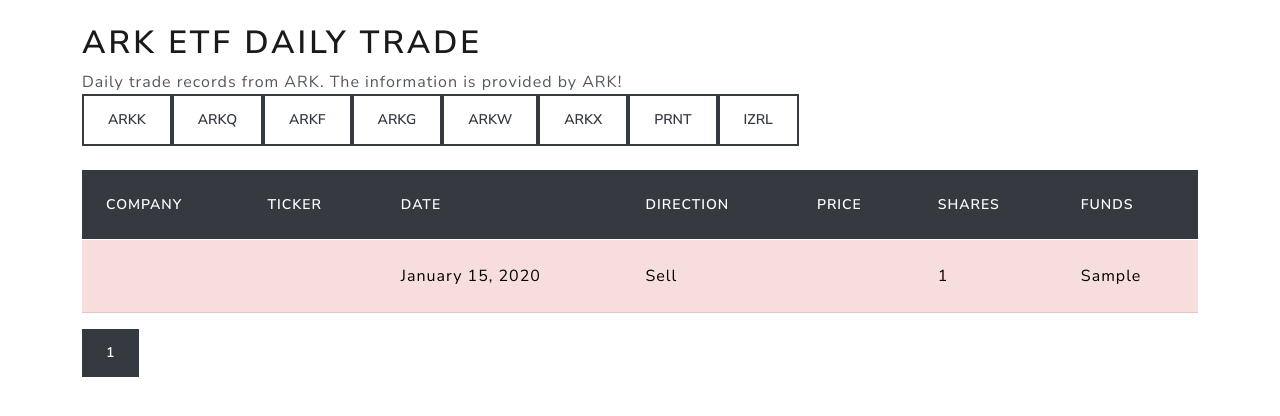
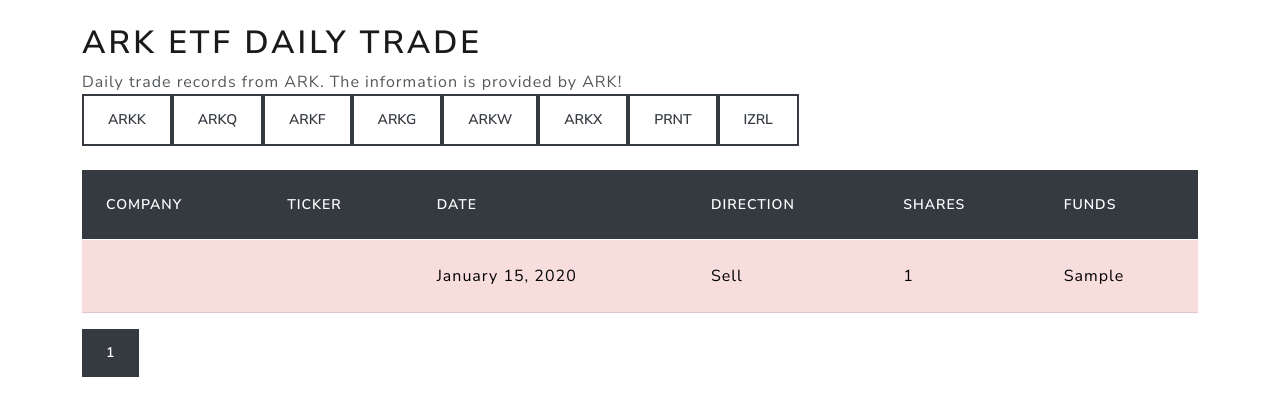
Before and after one commit to brianlulu/arketf, a Django app: page /dailytrade/ in a window 1280 px wide. Shown: the part 96-512 px from the top of the page. Run offline with Django 3.2, Linux system fonts and the light colour scheme; tables that the repository leaves empty hold one stand-in row (values such as "Sample post"); some libraries are stand-ins or nearby versions.

Commit message:
Take down price for the daily trade pages

```diff
--- a/arketf/main/templates/main/dailytrade/arkf.html
+++ b/arketf/main/templates/main/dailytrade/arkf.html
@@ -25,7 +25,7 @@
                     <th scope="col">Ticker</th>
                     <th scope="col">Date</th>
                     <th scope="col">Direction</th>
-                    <th scope="col">Price</th>
+                    <!-- <th scope="col">Price</th> -->
                     <th scope="col">Shares</th>
                     <th scope="col">Funds</th>
 
@@ -43,7 +43,7 @@
                             <td name="ticker">{{ trade.stock.ticker }}</td>
                             <td name="date">{{ trade.date | date:"F d, Y"}}</td>
                             <td name="direction">Buy</td>
-                            <td name="price">{{ trade.stock.price }}</td>
+                            <!-- <td name="price">{{ trade.stock.price }}</td> -->
                             <td name="share">{{ trade.shares }}</td>
                             <td name="fund">{{ trade.fund }}</td>
                         </tr>
@@ -57,7 +57,7 @@
                             <td name="ticker">{{ trade.stock.ticker }}</td>
                             <td name="date">{{ trade.date | date:"F d, Y"}}</td>
                             <td name="direction">Sell</td>
-                            <td name="price">{{ trade.stock.price }}</td>
+                            <!-- <td name="price">{{ trade.stock.price }}</td> -->
                             <td name="share">{{ trade.shares }}</td>
                             <td name="fund">{{ trade.fund }}</td>
                     {% endif %}
--- a/arketf/main/templates/main/dailytrade/arkg.html
+++ b/arketf/main/templates/main/dailytrade/arkg.html
@@ -25,7 +25,7 @@
                     <th scope="col">Ticker</th>
                     <th scope="col">Date</th>
                     <th scope="col">Direction</th>
-                    <th scope="col">Price</th>
+                    <!-- <th scope="col">Price</th> -->
                     <th scope="col">Shares</th>
                     <th scope="col">Funds</th>
 
@@ -43,7 +43,7 @@
                             <td name="ticker">{{ trade.stock.ticker }}</td>
                             <td name="date">{{ trade.date | date:"F d, Y"}}</td>
                             <td name="direction">Buy</td>
-                            <td name="price">{{ trade.stock.price }}</td>
+                            <!-- <td name="price">{{ trade.stock.price }}</td> -->
                             <td name="share">{{ trade.shares }}</td>
                             <td name="fund">{{ trade.fund }}</td>
                         </tr>
@@ -57,7 +57,7 @@
                             <td name="ticker">{{ trade.stock.ticker }}</td>
                             <td name="date">{{ trade.date | date:"F d, Y"}}</td>
                             <td name="direction">Sell</td>
-                            <td name="price">{{ trade.stock.price }}</td>
+                            <!-- <td name="price">{{ trade.stock.price }}</td> -->
                             <td name="share">{{ trade.shares }}</td>
                             <td name="fund">{{ trade.fund }}</td>
                     {% endif %}
--- a/arketf/main/templates/main/dailytrade/arkk.html
+++ b/arketf/main/templates/main/dailytrade/arkk.html
@@ -25,7 +25,7 @@
                     <th scope="col">Ticker</th>
                     <th scope="col">Date</th>
                     <th scope="col">Direction</th>
-                    <th scope="col">Price</th>
+                    <!-- <th scope="col">Price</th> -->
                     <th scope="col">Shares</th>
                     <th scope="col">Funds</th>
 
@@ -43,7 +43,7 @@
                             <td name="ticker">{{ trade.stock.ticker }}</td>
                             <td name="date">{{ trade.date | date:"F d, Y"}}</td>
                             <td name="direction">Buy</td>
-                            <td name="price">{{ trade.stock.price }}</td>
+                            <!-- <td name="price">{{ trade.stock.price }}</td> -->
                             <td name="share">{{ trade.shares }}</td>
                             <td name="fund">{{ trade.fund }}</td>
                         </tr>
@@ -57,7 +57,7 @@
                             <td name="ticker">{{ trade.stock.ticker }}</td>
                             <td name="date">{{ trade.date | date:"F d, Y"}}</td>
                             <td name="direction">Sell</td>
-                            <td name="price">{{ trade.stock.price }}</td>
+                            <!-- <td name="price">{{ trade.stock.price }}</td> -->
                             <td name="share">{{ trade.shares }}</td>
                             <td name="fund">{{ trade.fund }}</td>
                     {% endif %}
--- a/arketf/main/templates/main/dailytrade/arkq.html
+++ b/arketf/main/templates/main/dailytrade/arkq.html
@@ -25,7 +25,7 @@
                     <th scope="col">Ticker</th>
                     <th scope="col">Date</th>
                     <th scope="col">Direction</th>
-                    <th scope="col">Price</th>
+                    <!-- <th scope="col">Price</th> -->
                     <th scope="col">Shares</th>
                     <th scope="col">Funds</th>
 
@@ -43,7 +43,7 @@
                             <td name="ticker">{{ trade.stock.ticker }}</td>
                             <td name="date">{{ trade.date | date:"F d, Y"}}</td>
                             <td name="direction">Buy</td>
-                            <td name="price">{{ trade.stock.price }}</td>
+                            <!-- <td name="price">{{ trade.stock.price }}</td> -->
                             <td name="share">{{ trade.shares }}</td>
                             <td name="fund">{{ trade.fund }}</td>
                         </tr>
@@ -57,7 +57,7 @@
                             <td name="ticker">{{ trade.stock.ticker }}</td>
                             <td name="date">{{ trade.date | date:"F d, Y"}}</td>
                             <td name="direction">Sell</td>
-                            <td name="price">{{ trade.stock.price }}</td>
+                            <!-- <td name="price">{{ trade.stock.price }}</td> -->
                             <td name="share">{{ trade.shares }}</td>
                             <td name="fund">{{ trade.fund }}</td>
                     {% endif %}
--- a/arketf/main/templates/main/dailytrade/arkw.html
+++ b/arketf/main/templates/main/dailytrade/arkw.html
@@ -25,7 +25,7 @@
                     <th scope="col">Ticker</th>
                     <th scope="col">Date</th>
                     <th scope="col">Direction</th>
-                    <th scope="col">Price</th>
+                    <!-- <th scope="col">Price</th> -->
                     <th scope="col">Shares</th>
                     <th scope="col">Funds</th>
 
@@ -43,7 +43,7 @@
                             <td name="ticker">{{ trade.stock.ticker }}</td>
                             <td name="date">{{ trade.date | date:"F d, Y"}}</td>
                             <td name="direction">Buy</td>
-                            <td name="price">{{ trade.stock.price }}</td>
+                            <!-- <td name="price">{{ trade.stock.price }}</td> -->
                             <td name="share">{{ trade.shares }}</td>
                             <td name="fund">{{ trade.fund }}</td>
                         </tr>
@@ -57,7 +57,7 @@
                             <td name="ticker">{{ trade.stock.ticker }}</td>
                             <td name="date">{{ trade.date | date:"F d, Y"}}</td>
                             <td name="direction">Sell</td>
-                            <td name="price">{{ trade.stock.price }}</td>
+                            <!-- <td name="price">{{ trade.stock.price }}</td> -->
                             <td name="share">{{ trade.shares }}</td>
                             <td name="fund">{{ trade.fund }}</td>
                     {% endif %}
--- a/arketf/main/templates/main/dailytrade/arkx.html
+++ b/arketf/main/templates/main/dailytrade/arkx.html
@@ -25,7 +25,7 @@
                     <th scope="col">Ticker</th>
                     <th scope="col">Date</th>
                     <th scope="col">Direction</th>
-                    <th scope="col">Price</th>
+                    <!-- <th scope="col">Price</th> -->
                     <th scope="col">Shares</th>
                     <th scope="col">Funds</th>
 
@@ -43,7 +43,7 @@
                             <td name="ticker">{{ trade.stock.ticker }}</td>
                             <td name="date">{{ trade.date | date:"F d, Y"}}</td>
                             <td name="direction">Buy</td>
-                            <td name="price">{{ trade.stock.price }}</td>
+                            <!-- <td name="price">{{ trade.stock.price }}</td> -->
                             <td name="share">{{ trade.shares }}</td>
                             <td name="fund">{{ trade.fund }}</td>
                         </tr>
@@ -57,7 +57,7 @@
                             <td name="ticker">{{ trade.stock.ticker }}</td>
                             <td name="date">{{ trade.date | date:"F d, Y"}}</td>
                             <td name="direction">Sell</td>
-                            <td name="price">{{ trade.stock.price }}</td>
+                            <!-- <td name="price">{{ trade.stock.price }}</td> -->
                             <td name="share">{{ trade.shares }}</td>
                             <td name="fund">{{ trade.fund }}</td>
                     {% endif %}
--- a/arketf/main/templates/main/dailytrade/dailytrade.html
+++ b/arketf/main/templates/main/dailytrade/dailytrade.html
@@ -24,7 +24,7 @@
                     <th scope="col">Ticker</th>
                     <th scope="col">Date</th>
                     <th scope="col">Direction</th>
-                    <th scope="col">Price</th>
+                    <!-- <th scope="col">Price</th> -->
                     <th scope="col">Shares</th>
                     <th scope="col">Funds</th>
 
@@ -42,7 +42,7 @@
                             <td name="ticker">{{ trade.stock.ticker }}</td>
                             <td name="date">{{ trade.date | date:"F d, Y"}}</td>
                             <td name="direction">Buy</td>
-                            <td name="price">{{ trade.stock.price }}</td>
+                            <!-- <td name="price">{{ trade.stock.price }}</td> -->
                             <td name="share">{{ trade.shares }}</td>
                             <td name="fund">{{ trade.fund }}</td>
                         </tr>
@@ -56,7 +56,7 @@
                             <td name="ticker">{{ trade.stock.ticker }}</td>
                             <td name="date">{{ trade.date | date:"F d, Y"}}</td>
                             <td name="direction">Sell</td>
-                            <td name="price">{{ trade.stock.price }}</td>
+                            <!-- <td name="price">{{ trade.stock.price }}</td> -->
                             <td name="share">{{ trade.shares }}</td>
                             <td name="fund">{{ trade.fund }}</td>
                     {% endif %}
--- a/arketf/main/templates/main/dailytrade/izrl.html
+++ b/arketf/main/templates/main/dailytrade/izrl.html
@@ -25,7 +25,7 @@
                     <th scope="col">Ticker</th>
                     <th scope="col">Date</th>
                     <th scope="col">Direction</th>
-                    <th scope="col">Price</th>
+                    <!-- <th scope="col">Price</th> -->
                     <th scope="col">Shares</th>
                     <th scope="col">Funds</th>
 
@@ -43,7 +43,7 @@
                             <td name="ticker">{{ trade.stock.ticker }}</td>
                             <td name="date">{{ trade.date | date:"F d, Y"}}</td>
                             <td name="direction">Buy</td>
-                            <td name="price">{{ trade.stock.price }}</td>
+                            <!-- <td name="price">{{ trade.stock.price }}</td> -->
                             <td name="share">{{ trade.shares }}</td>
                             <td name="fund">{{ trade.fund }}</td>
                         </tr>
@@ -57,7 +57,7 @@
                             <td name="ticker">{{ trade.stock.ticker }}</td>
                             <td name="date">{{ trade.date | date:"F d, Y"}}</td>
                             <td name="direction">Sell</td>
-                            <td name="price">{{ trade.stock.price }}</td>
+                            <!-- <td name="price">{{ trade.stock.price }}</td> -->
                             <td name="share">{{ trade.shares }}</td>
                             <td name="fund">{{ trade.fund }}</td>
                     {% endif %}
--- a/arketf/main/templates/main/dailytrade/prnt.html
+++ b/arketf/main/templates/main/dailytrade/prnt.html
@@ -25,7 +25,7 @@
                     <th scope="col">Ticker</th>
                     <th scope="col">Date</th>
                     <th scope="col">Direction</th>
-                    <th scope="col">Price</th>
+                    <!-- <th scope="col">Price</th> -->
                     <th scope="col">Shares</th>
                     <th scope="col">Funds</th>
 
@@ -43,7 +43,7 @@
                             <td name="ticker">{{ trade.stock.ticker }}</td>
                             <td name="date">{{ trade.date | date:"F d, Y"}}</td>
                             <td name="direction">Buy</td>
-                            <td name="price">{{ trade.stock.price }}</td>
+                            <!-- <td name="price">{{ trade.stock.price }}</td> -->
                             <td name="share">{{ trade.shares }}</td>
                             <td name="fund">{{ trade.fund }}</td>
                         </tr>
@@ -57,7 +57,7 @@
                             <td name="ticker">{{ trade.stock.ticker }}</td>
                             <td name="date">{{ trade.date | date:"F d, Y"}}</td>
                             <td name="direction">Sell</td>
-                            <td name="price">{{ trade.stock.price }}</td>
+                            <!-- <td name="price">{{ trade.stock.price }}</td> -->
                             <td name="share">{{ trade.shares }}</td>
                             <td name="fund">{{ trade.fund }}</td>
                     {% endif %}
```
